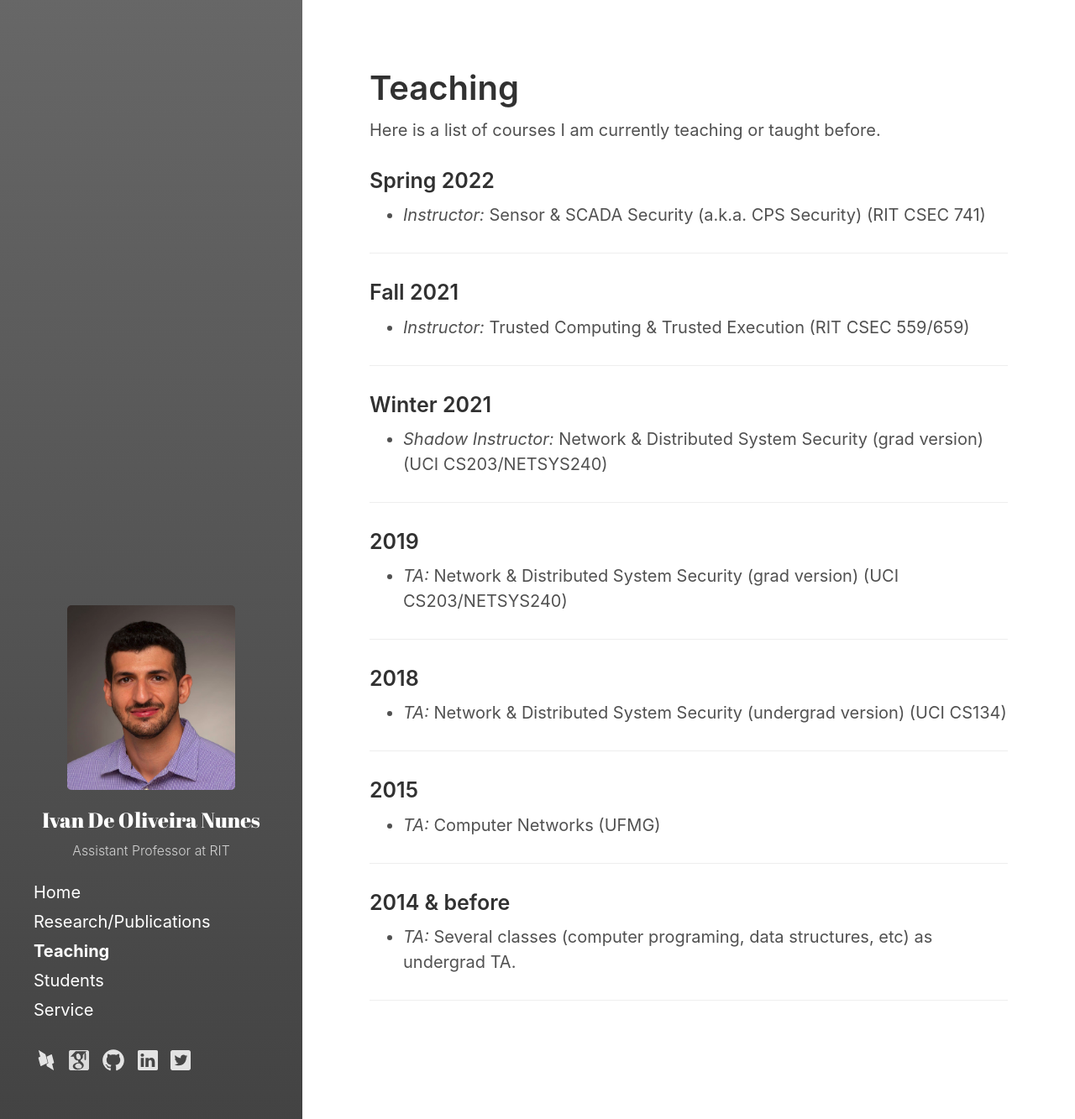
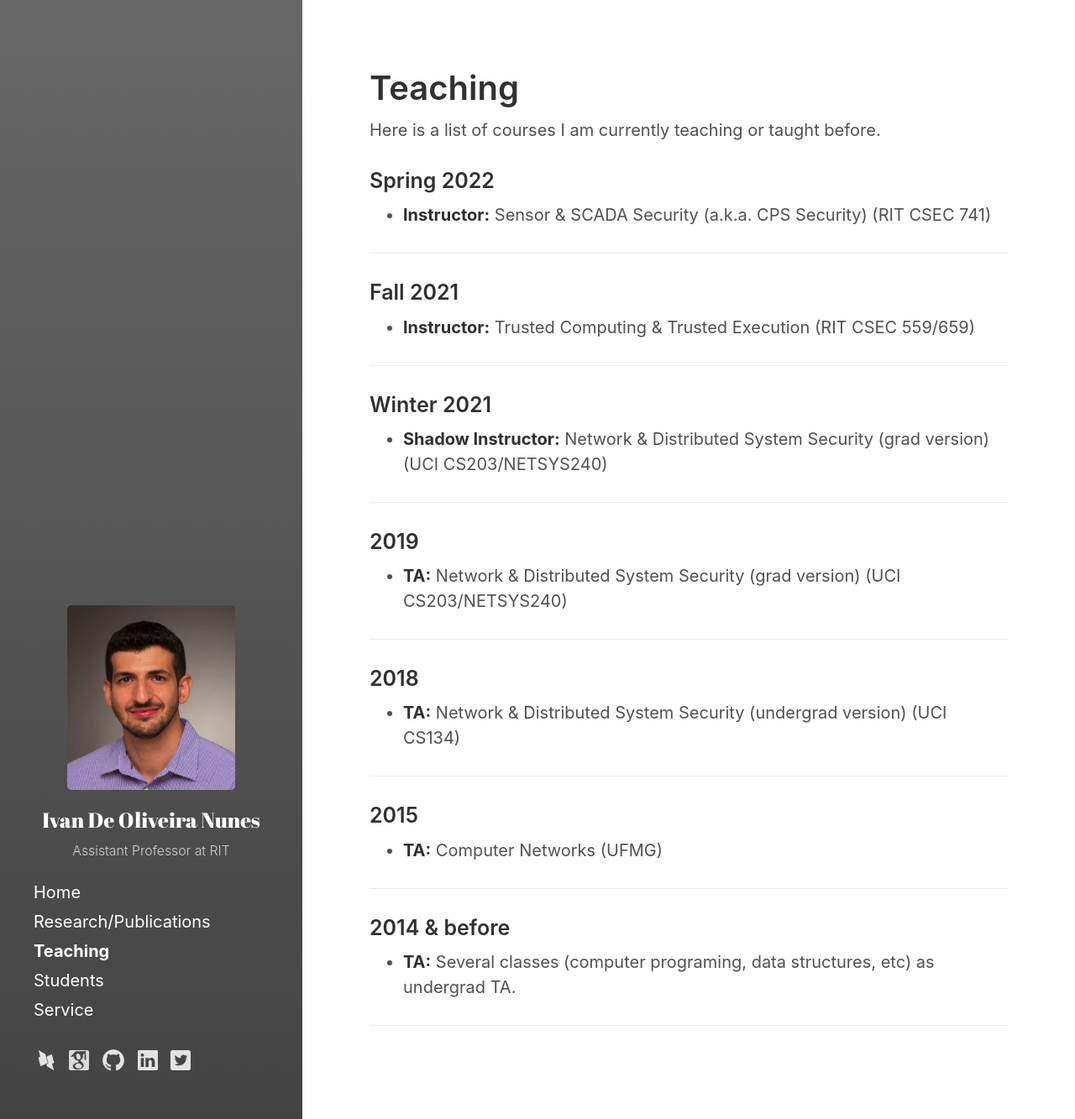
Before and after one commit to ivanolive/ivanolive.github.io, a Jekyll site: the page built from Teaching.md, in a window 1280 px wide. Shown: the whole page at 84% size. Built offline with Jekyll 4.4.1, drawn with Linux system fonts in a browser that asks for light colours.

```diff
--- a/Teaching.md
+++ b/Teaching.md
@@ -10,36 +10,36 @@ Here is a list of courses I am currently teaching or taught before.
 
 
 ### Spring 2022
-+ *Instructor:* Sensor & SCADA Security (a.k.a. CPS Security)  (RIT CSEC 741)
++ **Instructor:** Sensor & SCADA Security (a.k.a. CPS Security)  (RIT CSEC 741)
 
 ___
 
 ### Fall 2021
-+ *Instructor:* Trusted Computing & Trusted Execution (RIT CSEC 559/659)
++ **Instructor:** Trusted Computing & Trusted Execution (RIT CSEC 559/659)
 
 ___
 
 ### Winter 2021
-+ *Shadow Instructor:* Network & Distributed System Security (grad version) (UCI CS203/NETSYS240)
++ **Shadow Instructor:** Network & Distributed System Security (grad version) (UCI CS203/NETSYS240)
 
 ___
 
 ### 2019
-+ *TA:* Network & Distributed System Security (grad version) (UCI CS203/NETSYS240)
++ **TA:** Network & Distributed System Security (grad version) (UCI CS203/NETSYS240)
 
 ___
 
 ### 2018
-+ *TA:* Network & Distributed System Security (undergrad version) (UCI CS134)
++ **TA:** Network & Distributed System Security (undergrad version) (UCI CS134)
 
 ___
 
 ### 2015
-+ *TA:* Computer Networks (UFMG)
++ **TA:** Computer Networks (UFMG)
 
 ___
 
 ### 2014 & before
-+ *TA:* Several classes (computer programing, data structures, etc) as undergrad TA.
++ **TA:** Several classes (computer programing, data structures, etc) as undergrad TA.
 
 ___
```
